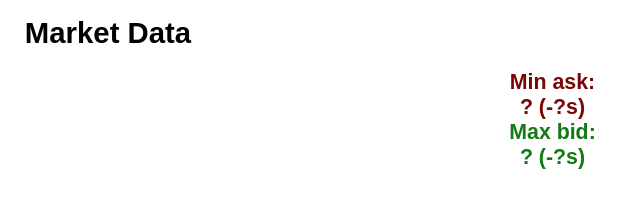
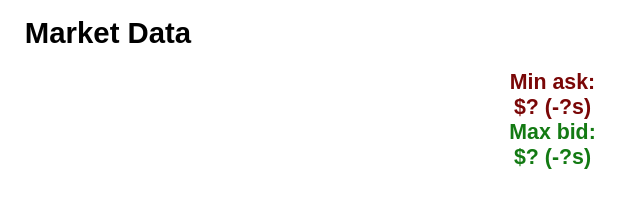
Before and after one commit to jmrico01/crypto-arb, a website: page public/index.html in a window 1280 px wide. Shown: the part 375-582 px from the top of the page, 532-1172 px from the left. Drawn offline with nearby package versions, Linux system fonts and the light colour scheme; no server answers.

Commit message:
Front end pretty-ing up

```diff
--- a/public/index.html
+++ b/public/index.html
@@ -34,7 +34,7 @@
                         ( $<span class="profitSite2Price">X</span> )
                     </div>
                     <div class="testOutputText">
-                        Test :
+                        Test:
                         $<span class="testOutput">X</span>
                         ( <span class="testProfit">X</span>% )
                     </div>
@@ -72,12 +72,12 @@
                 <div id="minAskText" class="textLine">
                     Min ask:
                     <br>
-                    <span id="minAsk">?</span> (-<span id="minAskAge">?</span>s)
+                    $<span id="minAsk">?</span> (-<span id="minAskAge">?</span>s)
                 </div>
                 <div id="maxBidText" class="textLine">
                     Max bid:
                     <br>
-                    <span id="maxBid">?</span> (-<span id="maxBidAge">?</span>s)
+                    $<span id="maxBid">?</span> (-<span id="maxBidAge">?</span>s)
                 </div>
             </div>
         </div>
```
